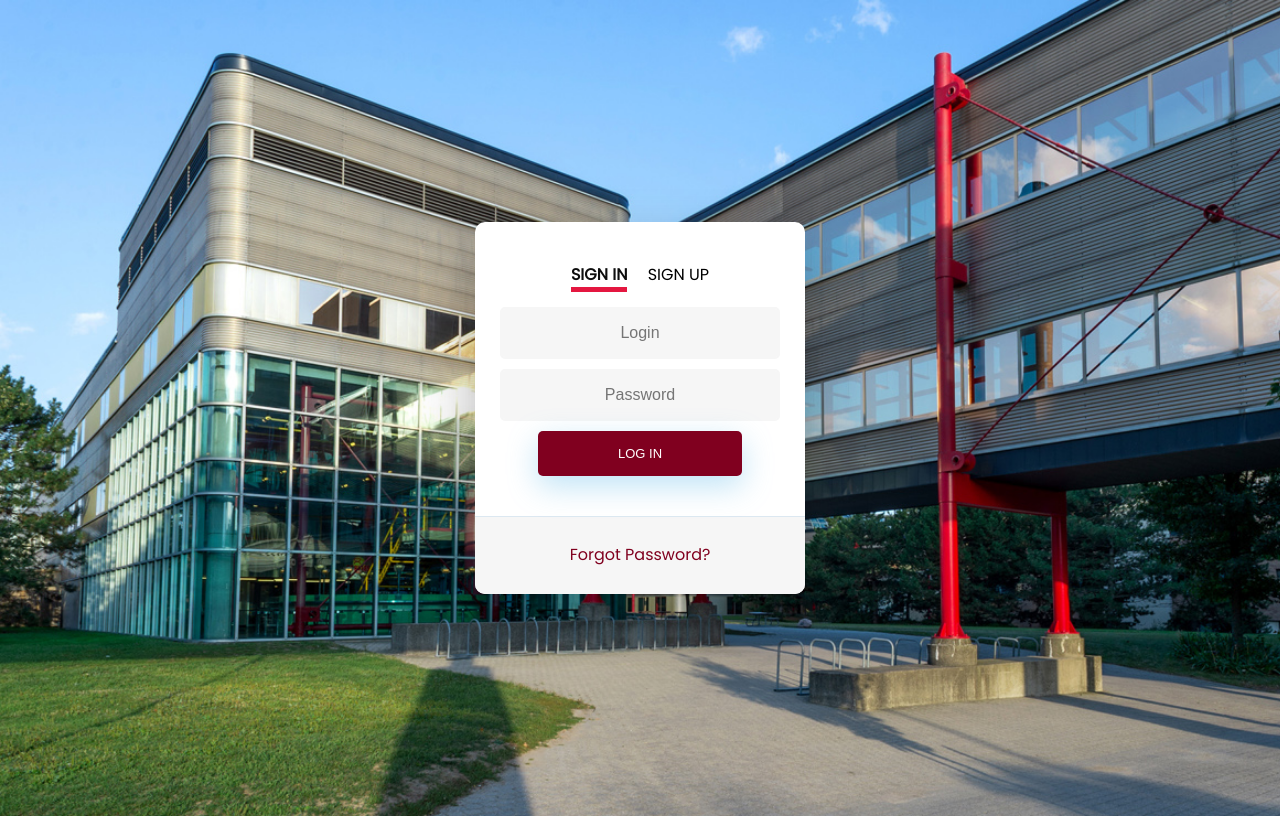
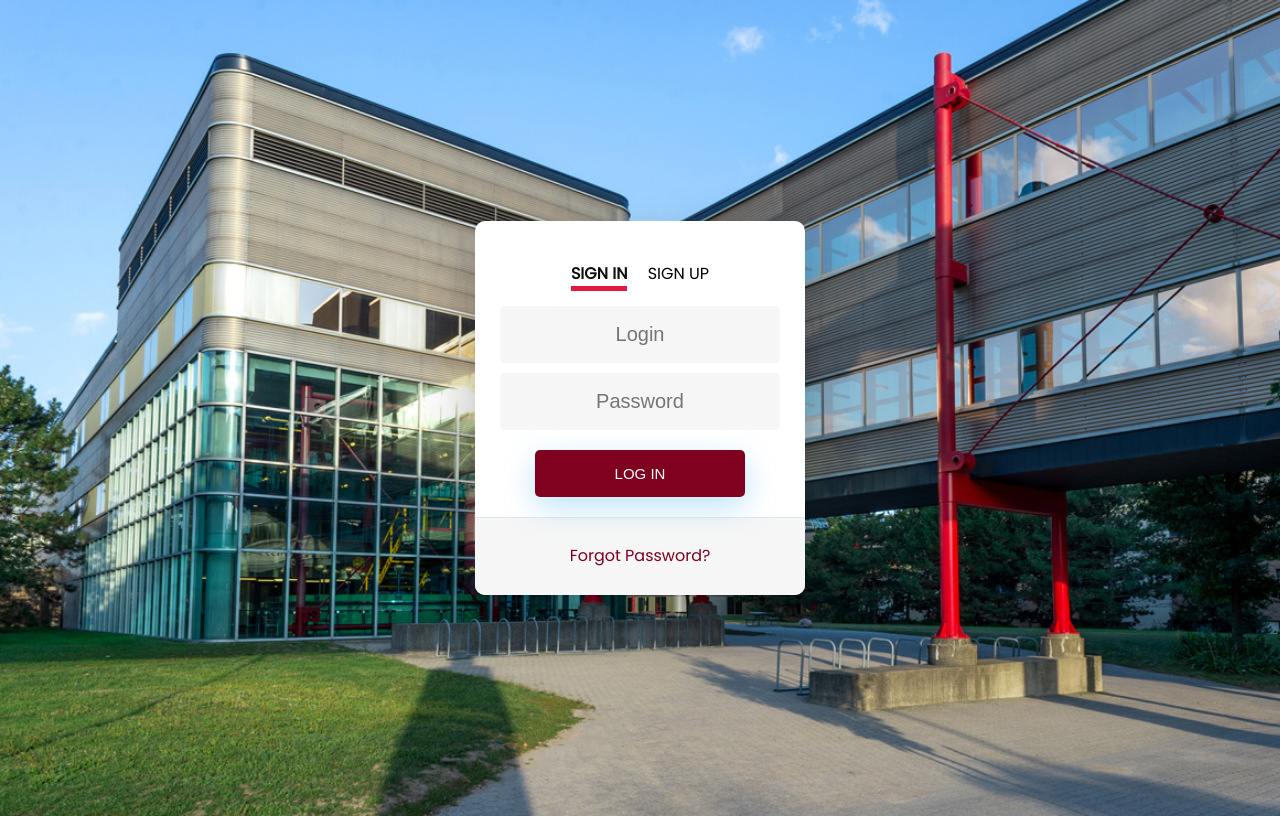
Before and after one commit to W0rL0rD/UW-CS-Checklist-Automator, a website: page webpage/signup.html in a window 1280 px wide. Drawn offline with Linux system fonts and the light colour scheme.

Commit message:
Changed font size, increased login top margin

```diff
--- a/webpage/signup.css
+++ b/webpage/signup.css
@@ -91,12 +91,12 @@ input[type=button], input[type=submit], input[type=reset]  {
   text-decoration: none;
   display: inline-block;
   text-transform: uppercase;
-  font-size: 13px;
+  font-size: 15px;
   -webkit-box-shadow: 0 10px 30px 0 rgba(95,186,233,0.4);
   box-shadow: 0 10px 30px 0 rgba(95,186,233,0.4);
   -webkit-border-radius: 5px 5px 5px 5px;
   border-radius: 5px 5px 5px 5px;
-  margin: 5px 20px 40px 20px;
+  margin: 15px 20px 20px 20px;
   -webkit-transition: all 0.3s ease-in-out;
   -moz-transition: all 0.3s ease-in-out;
   -ms-transition: all 0.3s ease-in-out;
@@ -124,7 +124,7 @@ input[type=text] {
   text-align: center;
   text-decoration: none;
   display: inline-block;
-  font-size: 16px;
+  font-size: 20px;
   margin: 5px;
   width: 85%;
   border: 2px solid #f6f6f6;
@@ -143,6 +143,36 @@ input[type=text]:focus {
 }
 
 input[type=text]:placeholder {
+  color: #cccccc;
+}
+
+input[type=password] {
+  background-color: #f6f6f6;
+  border: none;
+  color: #0d0d0d;
+  padding: 15px 32px;
+  text-align: center;
+  text-decoration: none;
+  display: inline-block;
+  font-size: 20px;
+  margin: 5px;
+  width: 85%;
+  border: 2px solid #f6f6f6;
+  -webkit-transition: all 0.5s ease-in-out;
+  -moz-transition: all 0.5s ease-in-out;
+  -ms-transition: all 0.5s ease-in-out;
+  -o-transition: all 0.5s ease-in-out;
+  transition: all 0.5s ease-in-out;
+  -webkit-border-radius: 5px 5px 5px 5px;
+  border-radius: 5px 5px 5px 5px;
+}
+
+input[type=password]:focus {
+  background-color: #fff;
+  border-bottom: 2px solid #e41740;
+}
+
+input[type=password]:placeholder {
   color: #cccccc;
 }
 
--- a/webpage/signup.html
+++ b/webpage/signup.html
@@ -20,7 +20,7 @@
             <!-- Login Form -->
             <form>
             <input type="text" id="login" class="fadeIn second" name="login" placeholder="Login">
-            <input type="text" id="password" class="fadeIn third" name="login" placeholder="Password">
+            <input type="password" id="password" class="fadeIn third" name="login" placeholder="Password">
             <input type="submit" class="fadeIn fourth" value="Log In">
             </form>
 
```
